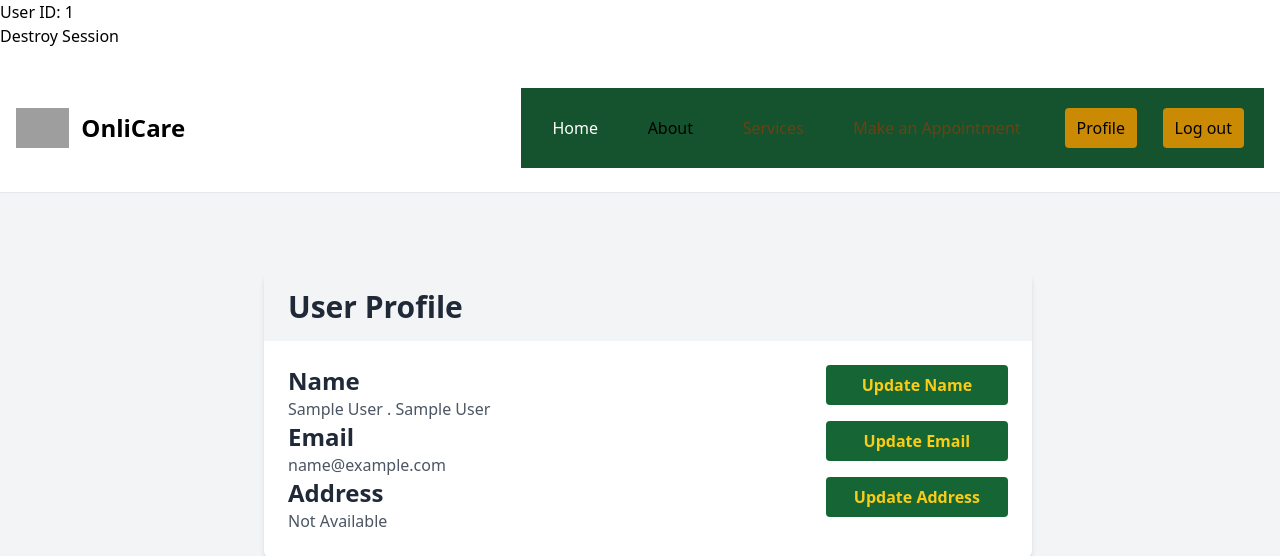
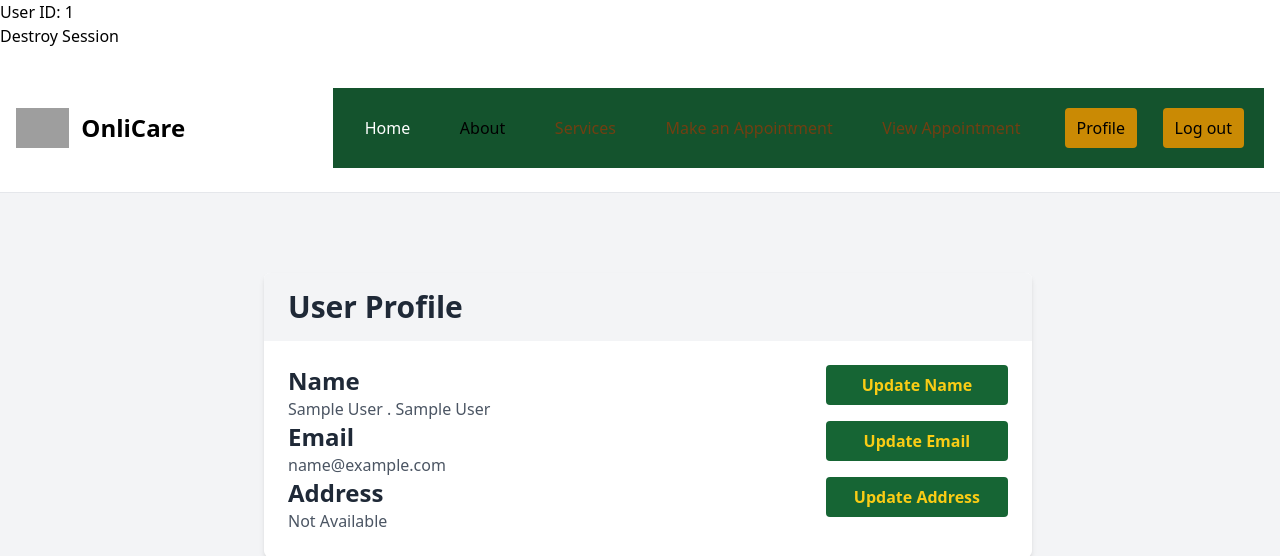
Before and after one commit to Striqes/OnliCare, a PHP site: page /user/profile.php in a window 1280 px wide. Shown: the top 556 px of the page. Run offline with PHP 8.4, Linux system fonts and the light colour scheme; the visitor is signed in with stand-in values (Sample User, id 1); data that the repository does not hold is empty; some libraries are stand-ins or nearby versions; grey boxes are pictures that could not be loaded.

Commit message:
view appointment

```diff
--- a/Project/user/profile.php
+++ b/Project/user/profile.php
@@ -46,6 +46,9 @@ include '../user/core/sessiontimeout.php';
                         </li>
                         <li>
                             <a href="patient/appointment.php" class="block py-2 px-3 text-yellow-900 rounded hover:text-green-700 dark:text-white dark:hover:text-yellow-500">Make an Appointment</a>
+                        </li>
+                        <li>
+                            <a href="patient/viewappointment.php" class="block py-2 px-3 text-yellow-900 rounded hover:text-green-700 dark:text-white dark:hover:text-yellow-500">View Appointment</a>
                         </li>
                     </ul>
                     <ul id="loginButtons" class="mx-auto md:ml-0 flex flex-col items-center justify-center gap-8 md:flex-row md:gap-[2vw]">
```
